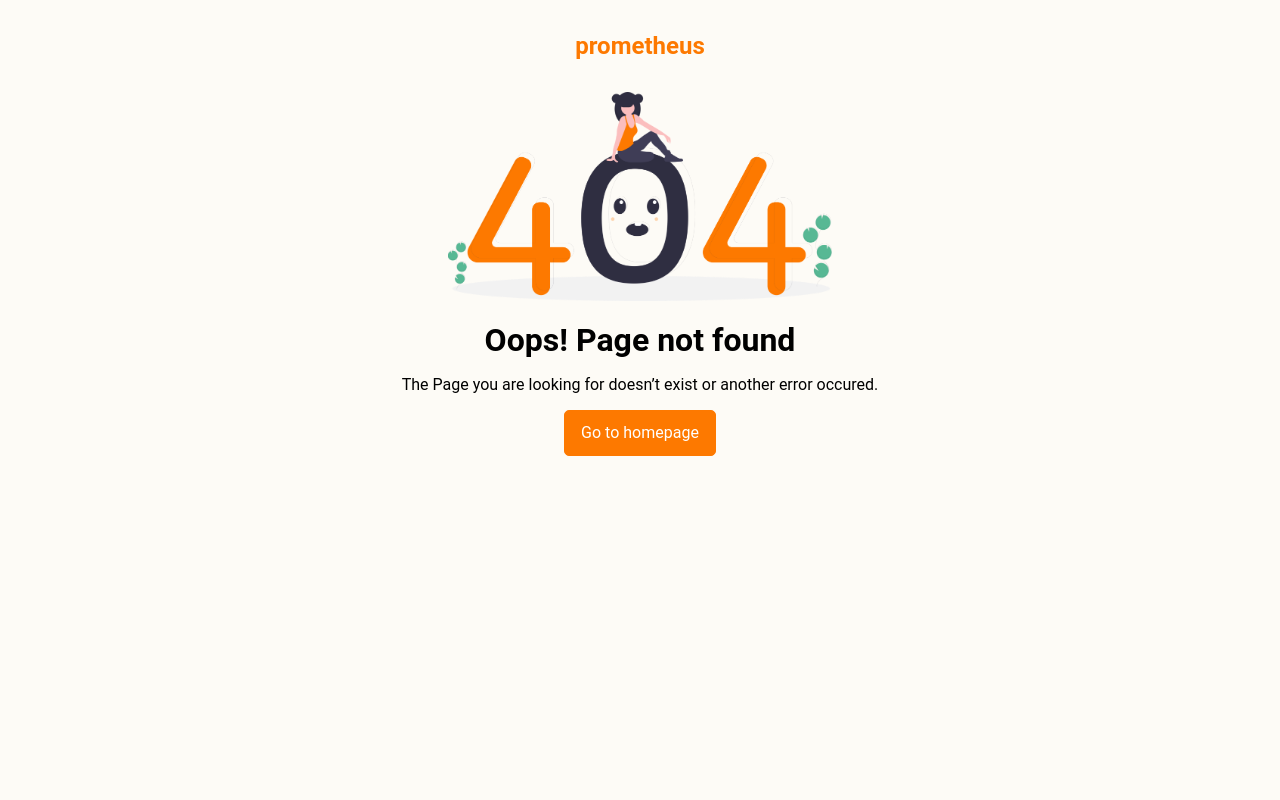
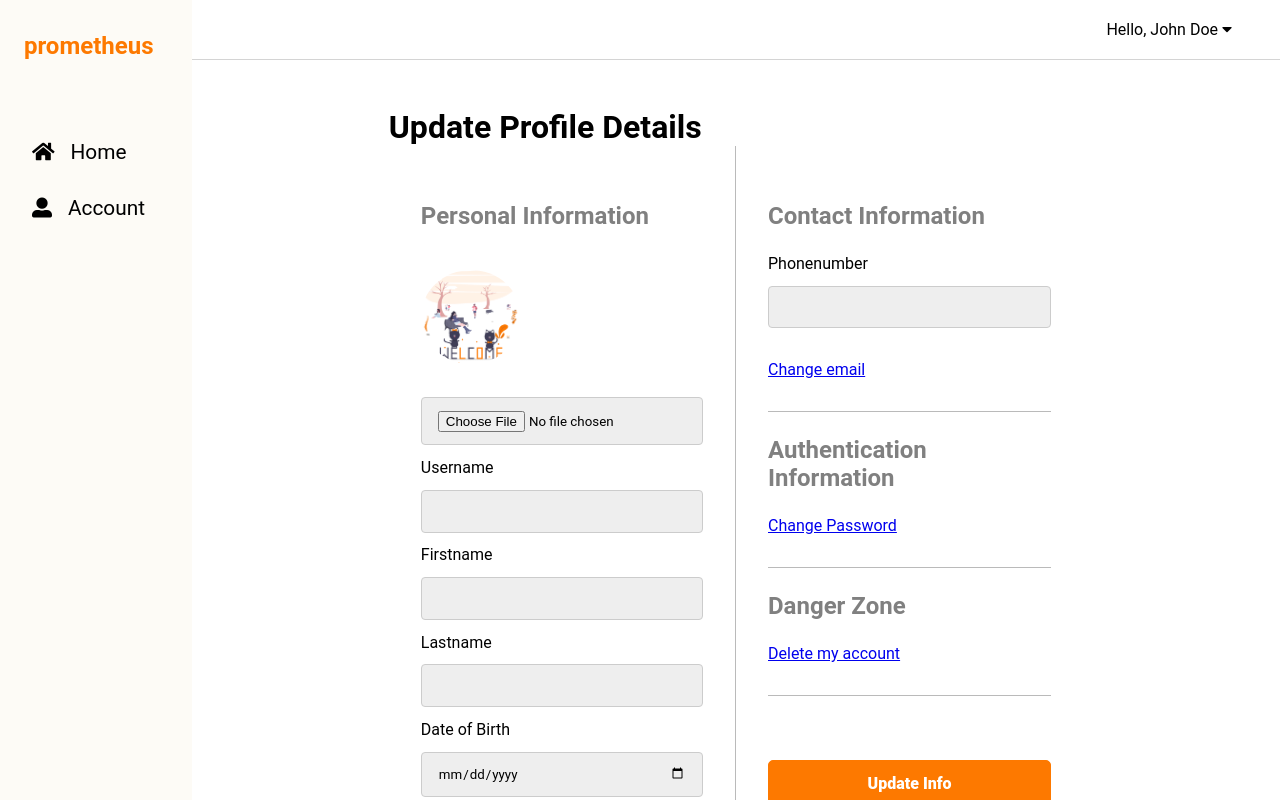
Before and after one commit to mainamuriuki274/react-app-profile, a React (Create React App) app: page /my-account in a window 1280 px wide. Before the commit this address had no page. Built offline with nearby package versions, Linux system fonts and the light colour scheme.

Commit message:
Finished all the designs except landing page

```diff
--- a/src/App.css
+++ b/src/App.css
@@ -17,6 +17,7 @@ body{
   padding: 0.8rem 1rem;
   border-radius: 5px;
   font-size: 1rem;
+  font-weight: 900;
   outline: none;
   border: none;
   cursor: pointer;
--- a/src/App.js
+++ b/src/App.js
@@ -9,6 +9,10 @@ import PageNotFound from './pages/PageNotFound';
 import EmailSent from './pages/EmailSent';
 import AccountDeleted from './pages/AccountDeleted';
 import Home from './pages/Home';
+import UpdateForm from './pages/UpdateForm';
+import DeleteAccount from './pages/DeleteAccount';
+import ChangePassword from './pages/ChangePassword';
+import ChangeEmail from './pages/ChangeEmail';
 
 function App() {
   return (
@@ -33,6 +37,18 @@ function App() {
           <Route path="/email-sent">
             <EmailSent />
           </Route>
+          <Route exact path="/my-account">
+            <UpdateForm />
+          </Route>
+          <Route path="/my-account/delete-account">
+            <DeleteAccount />
+          </Route>
+          <Route path="/my-account/change-password">
+            <ChangePassword />
+          </Route>
+          <Route path="/my-account/change-email">
+            <ChangeEmail />
+          </Route>
           <Route path="/account-deleted">
             <AccountDeleted />
           </Route>
--- a/src/components/Main/Main.css
+++ b/src/components/Main/Main.css
@@ -7,15 +7,14 @@
 .main-content .navbar{
     justify-content: flex-end;
     padding: 0 3rem;
-}
-.main-content .page-content{
-    padding: 3rem;
+    background-color: white;
 }
 .main-content .main{
     width: 85%;
     height: 100%;
     right: 0;
     position: fixed;
+    overflow-y: auto;
     background-color: white;
 }
 .main-content .logo-main{
@@ -78,7 +77,11 @@
     color: black;
     background-color: white;
 }
-
+.main-content .main-profile-img{
+    width: 30px;
+    height: 30px;
+    border-radius: 50%;
+}
 .main-content .menu-icon-open{
     margin-right: auto;
     display: none;
@@ -93,12 +96,96 @@
     color: #fff;
 }
 
+.main-content .update-form{
+    width: 70%;
+    margin: 0 auto;
+}
+.main-content .update-form{
+    width: 70%;
+    margin: 0 auto;
+}
+.main-content .update-form img{
+    width: 100px;
+    height: auto;
+    margin: 0 auto;
+    border-radius: 50%;
+    padding: 1rem 0;
+    box-shadow: #bababa;
+}
+.main-content .page-content{
+    padding: 3rem;
+}
+.main-content .update-form .left-section,.right-section{
+    width: 50%;
+    height: 100%;
+    padding: 2rem;
+}
+.main-content .update-form .left-section{
+    float: left;
+    border-right: 1px solid #bababa;
+}
+.main-content .update-form .section-title{
+    color: #808080;
+    padding: 1.5rem 0;
+}
+.main-content .update-form .right-section{
+    float: right;
+}
+.main-content .update-form .submit-btn{
+    margin-top: 3rem;
+}
+.main-content .right-section .contact-info, .authentication-info, .danger-zone{
+    padding-bottom: 2rem;
+    border-bottom: 1px solid #bababa;
+}
+
+.main-content .delete-account-container, .change-password-container, .change-email-container{
+    text-align: center;
+    width: 30%;
+    box-shadow: 0 4px 8px 0 rgba(0, 0, 0, 0.2), 0 6px 20px 0 rgba(0, 0, 0, 0.19);
+    margin: 0 auto;
+    padding: 2rem;
+}
+.delete-account-container h1,h2,p{
+    padding: 1rem 0;
+
+}
+.page-content i{
+    font-size: 40px;
+    padding: 1rem 0;
+}
+.delete-account-container i{
+    color: red;
+}
+.change-password-container i, .change-email-container i{
+    color: var(--primary);
+}
+.delete-account-container .btn-outline{
+    border: 2px solid red;
+    color: red;
+}
+.delete-account-container .btn-outline:hover{
+    border: 2px solid red;
+    transition: all 0.3s ease-out;
+    background: red;
+    color: #FFFFFF;
+    font-weight: 900;
+    transition: 250ms;
+}
+@media screen and (max-width: 1300px) {
+    .main-content .delete-account-container, .change-password-container, .change-email-container{
+        width: 50%;
+    }
+}
 @media screen and (max-width: 1300px) {
     .main-content .logo-main{
         padding-left: 1.5rem;
     }
     .main-content .sidenav-items{
         margin-left: 1.5rem;
+    }
+    .main-content .delete-account-container, .change-password-container, .change-email-container{
+        width: 60%;
     }
 }
 @media screen and (max-width: 1150px) {
@@ -107,6 +194,29 @@
     }
     .main-content .sidenav-items{
         margin-left: 1rem;
+    }
+    .main-content .update-form .left-section,.right-section{
+        width: 100%;
+    }
+    .main-content .update-form .left-section{
+        border-bottom: 1px solid #bababa;
+        border-right: none;
+    }
+    .main-content .update-form .submit-btn{
+        margin-top: 3rem;
+    }
+    .main-content .right-section .contact-info, .authentication-info, .danger-zone{
+        padding-bottom: 2rem;
+        border-bottom: 1px solid #bababa;
+    }
+    .main-content .page-content{
+        padding: 2rem;
+    }
+    .main-content .update-form{
+        width: 100%;
+    }
+    .main-content .delete-account-container, .change-password-container, .change-email-container{
+        width: 70%;
     }
 }
 @media screen and (max-width: 1050px) {
@@ -143,5 +253,10 @@
         right: 0;
         position: fixed;
     }
-
+    .main-content .page-content{
+        padding: 1rem;
+    }
+    .main-content .delete-account-container, .change-password-container, .change-email-container{
+        width: 80%;
+    }
 }
--- a/src/components/Main/Main.js
+++ b/src/components/Main/Main.js
@@ -1,7 +1,6 @@
 import { useState } from "react";
 import { Link } from "react-router-dom";
 import './Main.css'
-import welcome from '../../images/welcome.png'
 
 const Main = (props) => {
     const [click,setClick] = useState(false);
@@ -44,8 +43,7 @@ const Main = (props) => {
                     </div>
                 </div>
                 <div className="page-content">
-                   {props.pageContent}
-
+                    {props.pageContent}
                 </div>
             </div>
         </div>
--- a/src/components/SplitScreen/SplitScreen.css
+++ b/src/components/SplitScreen/SplitScreen.css
@@ -39,7 +39,7 @@
     text-align: center;
     margin: 1rem;
 }
-.form-container input, select{
+input, select{
     width: 100%;
     padding: 0.8rem 1rem;
     margin: 0.8rem 0;
@@ -49,7 +49,7 @@
     box-sizing: border-box;
     background-color: #EEEEEE;
 }
-.form-container input[type=checkbox]{
+input[type=checkbox]{
     width: 20px;
     border: 1px solid #ccc;
     border-radius: 4px;
@@ -61,7 +61,7 @@
 .form-container .forgot-password{
     margin: 1rem 0;
 }
-.split-screen .btn-submit{
+.btn-submit{
     width: 100%;
     margin: 1rem 0;
 }
--- /dev/null
+++ b/src/pages/ChangeEmail.js
@@ -0,0 +1,34 @@
+import Main from "../components/Main/Main";
+
+const ChangeEmail = () => {
+    return (
+        <Main
+        pageContent={[
+            <div className="change-email-container">
+                <h1>Change Email</h1>
+                <span><i className="fas fa-envelope"></i></span>
+                <form>
+                    <div className="email">
+                        <label>Old Email</label>
+                        <input
+                        type="text"
+                        required
+                        disabled
+                        />
+                    </div>
+                    <div className="new-email">
+                        <label>New Email</label>
+                        <input
+                        type="text"
+                        required
+                        />
+                    </div>
+                    <button className="btn btn-primary btn-submit">save</button>
+                </form>
+            </div>
+        ]}
+        />
+     );
+}
+
+export default ChangeEmail;
--- /dev/null
+++ b/src/pages/ChangePassword.js
@@ -0,0 +1,40 @@
+import Main from "../components/Main/Main";
+
+const ChangePassword = () => {
+    return (
+        <Main
+        pageContent={[
+            <div className="change-password-container">
+                <h1>Change password</h1>
+                <span><i className="fas fa-lock"></i></span>
+                <form>
+                    <div className="password">
+                        <label>Old Password</label>
+                        <input
+                        type="password"
+                        required
+                        />
+                    </div>
+                    <div className="new-password">
+                        <label>New password</label>
+                        <input
+                        type="password"
+                        required
+                        />
+                    </div>
+                    <div className="confirm-new-password">
+                        <label>Confirm new password</label>
+                        <input
+                        type="password"
+                        required
+                        />
+                    </div>
+                    <button className="btn btn-primary btn-submit">save</button>
+                </form>
+            </div>
+        ]}
+        />
+     );
+}
+
+export default ChangePassword;
--- /dev/null
+++ b/src/pages/DeleteAccount.js
@@ -0,0 +1,26 @@
+import Main from "../components/Main/Main";
+
+const DeleteAccount = () => {
+    return (
+        <Main
+            pageContent={[
+                <div className="delete-account-container">
+                    <h1>Delete my account</h1>
+                    <span><i className="fas fa-exclamation-triangle"></i></span>
+                    <h3>Are you absolutely sure?</h3>
+                    <p>This action <strong>cannot</strong> be undone or reversed. This will <strong>permanently</strong> delete your account and all the information related to it and will be <strong>unrecoverable.</strong></p>
+                    <form>
+                        <label>Please type in your password below to confirm your action</label>
+                        <input
+                        type="password"
+                        required
+                        />
+                        <button className="btn btn-outline">I understand the consequences, delete my account</button>
+                    </form>
+                </div>
+            ]}
+        />
+     );
+}
+
+export default DeleteAccount;
--- a/src/pages/Home.js
+++ b/src/pages/Home.js
@@ -4,7 +4,7 @@ const Home = () => {
     return (
         <Main
             pageContent = {[
-                <h1>prometheus</h1>
+                <h1>prometheus - Homepage</h1>
             ]}
         />
      );
--- a/src/pages/UpdateForm.js
+++ b/src/pages/UpdateForm.js
@@ -1,10 +1,16 @@
+import Main from "../components/Main/Main";
+import { Link } from "react-router-dom";
+import welcome from '../images/welcome.png'
+
 const UpdateForm = () => {
     return (
+      <Main
+        pageContent={[
             <div className="update-form">
                         <h1>Update Profile Details</h1>
                         <form>
-                <div className="left">
-                    <h2 className="form-section">Personal Information</h2>
+                            <div className="left-section">
+                                <h2 className="section-title">Personal Information</h2>
                                 <div className="profile-photo">
                                     <img className="profile-img" src={welcome} alt="" />
                                     <input
@@ -36,7 +42,7 @@ const UpdateForm = () => {
                                 <div className="dob">
                                     <label>Date of Birth</label>
                                     <input
-                        type="text"
+                                    type="date"
                                     required
                                     />
                                 </div>
@@ -49,23 +55,34 @@ const UpdateForm = () => {
                                     </select>
                                 </div>
                             </div>
-                <div className="right">
+                            <div className="right-section">
+                                <div className="contact-info">
+                                    <h2 className="section-title">Contact Information</h2>
                                     <div className="phonenumber">
                                         <label>Phonenumber</label>
                                         <input
                                         type="number"
                                         />
                                     </div>
-                    <div className="email">
-                        <label>Email</label>
-                        <input
-                        type="text"
-                        required
-                        />
+                                    <br></br>
+                                    <Link to="/my-account/change-email">Change email</Link>
+                                </div>
+                                <div className="authentication-info">
+                                    <h2 className="section-title">Authentication Information</h2>
+                                    <Link to="/my-account/change-password">Change Password</Link>
+                                </div>
+                                <div className="danger-zone">
+                                    <h2 className="section-title">Danger Zone</h2>
+                                    <Link to="/my-account/delete-account">Delete my account</Link>
+                                </div>
+                                <div className="submit-btn">
+                                    <button className="btn btn-primary btn-submit">Update Info</button>
                                 </div>
                             </div>
                         </form>
                     </div>
+        ]}
+      />
      );
 }
 
```
Lines whose indentation alone changed are shown as unchanged.
